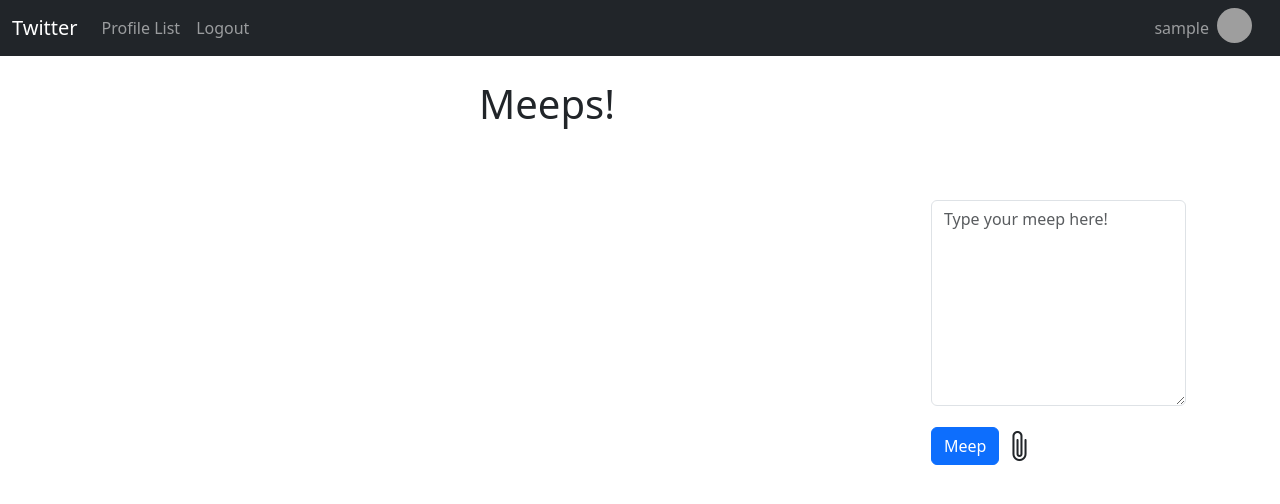
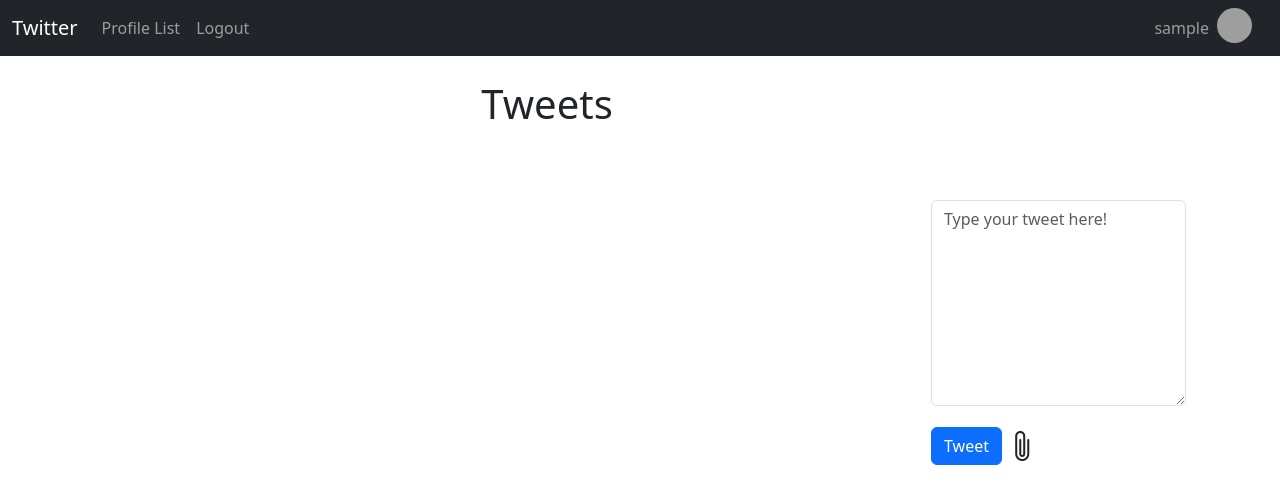
Before and after one commit to obatabba/Social, a Django app: page / in a window 1280 px wide. Shown: the top 504 px of the page. Run offline with Django 5.2, Linux system fonts and the light colour scheme; the visitor is signed in with stand-in values (Sample User, id 1); data that the repository does not hold is empty; some libraries are stand-ins or nearby versions; grey boxes are pictures that could not be loaded.

Commit message:
Rename meeps to tweets.

```diff
--- a/static/js/meep-actions.js
+++ b/static/js/tweet-actions.js
@@ -1,8 +1,8 @@
 let csrf_token;
 
-function like(meep_id) {
+function like(tweet_id) {
     event.preventDefault()
-    const url = `/meep_like/${meep_id}/`
+    const url = `/tweet_like/${tweet_id}/`
 
     let like_button = `<i class="bi bi-hand-thumbs-up" style="float: right; margin: -3px 3px 0 0;"></i>`
 
@@ -11,16 +11,18 @@ function like(meep_id) {
     $.ajax({
         type: 'POST',
         url: url,
-        data: {
-
+        // data: {
+        // },
+        headers: {
+            'X-CSRFToken': csrf_token
         },
         success: function (response) {
             if (response.action === 'like') {
-                document.getElementById(`like-btn${meep_id}`).innerHTML = unlike_button;
-                document.getElementById(`likes-count${meep_id}`).innerHTML = response.likes
+                document.getElementById(`like-btn${tweet_id}`).innerHTML = unlike_button;
+                document.getElementById(`likes-count${tweet_id}`).innerHTML = response.likes
             } else {
-                document.getElementById(`like-btn${meep_id}`).innerHTML = like_button;
-                document.getElementById(`likes-count${meep_id}`).innerHTML = response.likes
+                document.getElementById(`like-btn${tweet_id}`).innerHTML = like_button;
+                document.getElementById(`likes-count${tweet_id}`).innerHTML = response.likes
             }
         },
         error: function (xhr) {
@@ -33,16 +35,16 @@ function like(meep_id) {
 }
 
 
-document.getElementById("confirmDeleteBtn").addEventListener("click", deleteMeep);
+document.getElementById("confirmDeleteBtn").addEventListener("click", deleteTweet);
 
-function showDeleteModal(meepId) {
-    currentMeepId = meepId; // Store the ID for later use.
-    document.getElementById("meepDeleteModal").style.display = "block";
+function showDeleteModal(tweetId) {
+    currentTweetId = tweetId; // Store the ID for later use.
+    document.getElementById("tweetDeleteModal").style.display = "block";
 }
 
-function deleteMeep() {
+function deleteTweet() {
 
-    const deleteUrl = `/delete_meep/${currentMeepId}/`;
+    const deleteUrl = `/delete_tweet/${currentTweetId}/`;
 
     $.ajax({
         type: 'DELETE',
@@ -51,11 +53,11 @@ function deleteMeep() {
             'X-CSRFToken': csrf_token
         },
         success: function(response) {
-            // Hide meep delete modal
-            document.getElementById("meepDeleteModal").style.display = "none";
+            // Hide tweet delete modal
+            document.getElementById("tweetDeleteModal").style.display = "none";
 
-            // Add fade-out effect to the Meep
-            $(`#meep${currentMeepId}`).fadeOut(500, function() {
+            // Add fade-out effect to the tweet
+            $(`#tweet${currentTweetId}`).fadeOut(500, function() {
                 // Remove the element from DOM after the fade-out
                 $(this).remove();
             });
@@ -81,34 +83,34 @@ function deleteMeep() {
                 }
             }, 5000); // 5 seconds
 
-            currentMeepId = null;
+            currentTweetId = null;
         },
         error: function (xhr) {
-            console.error('Failed to delete the meep.');
+            console.error('Failed to delete the tweet.');
         }
     })
 }
 
-function showEditModal(meepId) {
+function showEditModal(tweetId) {
 
     // Display the modal
-    document.getElementById("meepEditModal").style.display = "block";
-    document.getElementById("meepEditModal").setAttribute('data-meepId', meepId);
+    document.getElementById("tweetEditModal").style.display = "block";
+    document.getElementById("tweetEditModal").setAttribute('data-tweetId', tweetId);
 
-    const meepBody = document.getElementById(`meepBody${meepId}`).innerText;
-    document.getElementById("meepEditText").value = meepBody;
+    const tweetBody = document.getElementById(`tweetBody${tweetId}`).innerText;
+    document.getElementById("tweetEditText").value = tweetBody;
 }
 
-document.getElementById('meepEditForm').addEventListener('submit', function (event) {
+document.getElementById('tweetEditForm').addEventListener('submit', function (event) {
     event.preventDefault(); // Prevent the default form submission
 
-    const form = document.getElementById('meepEditForm');
+    const form = document.getElementById('tweetEditForm');
     const formData = new FormData(form); // Create FormData object from form
 
     formData.append('csrfmiddlewaretoken', csrf_token);
 
-    const meepId = document.getElementById('meepEditModal').getAttribute('data-meepId');
-    const url = `/edit_meep/${meepId}/`
+    const tweetId = document.getElementById('tweetEditModal').getAttribute('data-tweetId');
+    const url = `/edit_tweet/${tweetId}/`
 
     $.ajax({
         url: url,
@@ -118,8 +120,8 @@ document.getElementById('meepEditForm').addEventListener('submit', function (eve
         contentType: false, // Prevent jQuery from setting a content type
 
         success: function (response) {
-            document.getElementById("meepEditModal").style.display = "none";
-            document.getElementById(`meepBody${meepId}`).innerHTML = response['modified_meep']
+            document.getElementById("tweetEditModal").style.display = "none";
+            document.getElementById(`tweetBody${tweetId}`).innerHTML = response['modified_tweet']
 
             // Show success message dynamically
             const messageContainer = document.getElementById('message-container');
--- a/twitter/admin.py
+++ b/twitter/admin.py
@@ -1,7 +1,7 @@
 from django.contrib import admin
 from django.contrib.auth.admin import UserAdmin as BaseUserAdmin
 from django.contrib.auth.models import User
-from .models import Meep, Profile
+from .models import Tweet, Profile
 
 
 class ProfileInline(admin.StackedInline):
@@ -14,4 +14,4 @@ class UserAdmin(BaseUserAdmin):
 
 admin.site.unregister(User)
 admin.site.register(User, UserAdmin)
-admin.site.register(Meep)
+admin.site.register(Tweet)
--- a/twitter/forms.py
+++ b/twitter/forms.py
@@ -1,7 +1,7 @@
 from django.contrib.auth.forms import UserCreationForm, UserChangeForm
 from django.contrib.auth.models import User
 from django import forms
-from .models import Meep, Profile
+from .models import Tweet, Profile
 
 
 class RegistrationForm(UserCreationForm):
@@ -32,18 +32,18 @@ class ProfilePicForm(forms.ModelForm):
         fields = ['profile_image']
 
 
-class MeepForm(forms.ModelForm):
+class TweetForm(forms.ModelForm):
     body = forms.CharField(
         required=True,
         label="",
         widget=forms.widgets.Textarea(
             attrs={
-                "placeholder": "Type your meep here!",
+                "placeholder": "Type your tweet here!",
                 "class": "form-control"
             }
         )
     )
 
     class Meta:
-        model = Meep
+        model = Tweet
         exclude = ['user', 'likes']
--- a/twitter/models.py
+++ b/twitter/models.py
@@ -20,10 +20,10 @@ class Profile(models.Model):
         return self.user.username
 
 
-class Meep(models.Model):
+class Tweet(models.Model):
     user = models.ForeignKey(
         User,
-        related_name='meeps',
+        related_name='tweets',
         on_delete=models.CASCADE
     )
     body = models.CharField(max_length=200)
--- a/twitter/templates/home.html
+++ b/twitter/templates/home.html
@@ -5,7 +5,7 @@
 <div class="container">
     <div class="row">
         <div class="col-8 offset-1">
-            <h1 class="text-center">Meeps!</h1>
+            <h1 class="text-center">Tweets</h1>
 
             <div class="sticky-top" style="top: 1em;" id="message-container">
                 {% if messages %}
@@ -19,25 +19,25 @@
             </div>
             <br><br>
 
-            {% if meeps %}
-                {% for meep in meeps %}
-                    {% include 'meeps.html' %}
+            {% if tweets %}
+                {% for tweet in tweets %}
+                    {% include 'tweets.html' %}
                 {% endfor %}
             {% endif %}
         </div>
 
-        <!-- Meep form -->
+        <!-- Tweet form -->
         <div class="col-3">
             {% if form %}<br><br><br><br><br>
             <form method="post" enctype="multipart/form-data">
                 {% csrf_token %}
 
-                <textarea name="body" class="form-control mb-3" rows="8"  placeholder="Type your meep here!" required></textarea>
+                <textarea name="body" class="form-control mb-3" rows="8"  placeholder="Type your tweet here!" required></textarea>
 
                 <input type="file" name="image" id="image" hidden>
 
                 <div>
-                    <button type="submit" class="btn btn-primary">Meep</button>
+                    <button type="submit" class="btn btn-primary">Tweet</button>
                     <label for="image" style="display:inline-block;
                     vertical-align:middle;">
                         <i class="bi bi-paperclip" style="font-size: xx-large; display:inline-block;
@@ -54,14 +54,14 @@
 </div>
 
 {% include 'login_modal.html' %}
-{% include 'meep_delete_modal.html' %}
-{% include 'meep_edit_modal.html' %}
+{% include 'tweet_delete_modal.html' %}
+{% include 'tweet_edit_modal.html' %}
 
 {% endblock %}
 
 {% block scripts %}
 
-<script src="{% static 'js/meep-actions.js' %}"></script>
+<script src="{% static 'js/tweet-actions.js' %}"></script>
 <script>
 
     csrf_token = "{{ csrf_token }}"
--- a/twitter/templates/meep_delete_modal.html
+++ /dev/null
@@ -1,11 +0,0 @@
-
-<!-- Meep Delete Confirm Modal -->
-<div id="meepDeleteModal" class="modal" style="display: none;">
-    <div class="modal-content">
-        <span class="close-btn" onclick="closeModal('meepDeleteModal')">&times;</span>
-        <h2>Are you sure you want to delete this meep ?</h2>
-        <p>This can't be undone.</p>
-        <button class="btn btn-primary mb-2" id="confirmDeleteBtn">Yes</button>
-        <button class="btn btn-secondary" onclick="closeModal('meepDeleteModal')">Cancel</button>
-    </div>
-</div>
--- a/twitter/templates/meep_edit_modal.html
+++ /dev/null
@@ -1,13 +0,0 @@
-
-<!-- Meep Edit Form Modal -->
-<div id="meepEditModal" class="modal" style="display: none;">
-    <div class="modal-content">
-        <span class="close-btn" onclick="closeModal('meepEditModal')">&times;</span>
-        <h2>Edit meep:</h2>
-        <form method="post" id="meepEditForm">
-            {% csrf_token %}
-            <textarea class="form-control mb-2" name="body" id="meepEditText"></textarea>
-            <button class="btn btn-primary mb-2" id="confirmEditBtn">Edit</button>
-        </form>
-    </div>
-</div>
--- /dev/null
+++ b/twitter/templates/tweet_delete_modal.html
@@ -0,0 +1,11 @@
+
+<!-- Tweet Delete Confirm Modal -->
+<div id="tweetDeleteModal" class="modal" style="display: none;">
+    <div class="modal-content">
+        <span class="close-btn" onclick="closeModal('tweetDeleteModal')">&times;</span>
+        <h2>Are you sure you want to delete this tweet ?</h2>
+        <p>This can't be undone.</p>
+        <button class="btn btn-primary mb-2" id="confirmDeleteBtn">Yes</button>
+        <button class="btn btn-secondary" onclick="closeModal('tweetDeleteModal')">Cancel</button>
+    </div>
+</div>
--- /dev/null
+++ b/twitter/templates/tweet_edit_modal.html
@@ -0,0 +1,13 @@
+
+<!-- Tweet Edit Form Modal -->
+<div id="tweetEditModal" class="modal" style="display: none;">
+    <div class="modal-content">
+        <span class="close-btn" onclick="closeModal('tweetEditModal')">&times;</span>
+        <h2>Edit tweet:</h2>
+        <form method="post" id="tweetEditForm">
+            {% csrf_token %}
+            <textarea class="form-control mb-2" name="body" id="tweetEditText"></textarea>
+            <button class="btn btn-primary mb-2" id="confirmEditBtn">Edit</button>
+        </form>
+    </div>
+</div>
--- a/twitter/urls.py
+++ b/twitter/urls.py
@@ -13,7 +13,7 @@ urlpatterns = [
     path('logout/', views.CustomLogoutView.as_view(), name='logout'),
     path('register/', views.register, name='register'),
     path('edit_profile/', views.edit_profile, name='edit_profile'),
-    path('meep_like/<int:meep_id>/', views.meep_like, name='meep_like'),
-    path('delete_meep/<int:meep_id>/', views.delete_meep, name='delete_meep'),
-    path('edit_meep/<int:meep_id>/', views.edit_meep, name='edit_meep'),
+    path('tweet_like/<int:tweet_id>/', views.tweet_like, name='tweet_like'),
+    path('delete_tweet/<int:tweet_id>/', views.delete_tweet, name='delete_tweet'),
+    path('edit_tweet/<int:tweet_id>/', views.edit_tweet, name='edit_tweet'),
 ]
--- a/twitter/views.py
+++ b/twitter/views.py
@@ -6,8 +6,8 @@ from django.contrib.auth import login
 from django.contrib import messages
 from django.http import HttpResponseForbidden, HttpResponseNotAllowed, JsonResponse
 
-from .models import Meep, Profile
-from .forms import MeepForm, ProfileEditForm, ProfilePicForm, RegistrationForm
+from .models import Tweet, Profile
+from .forms import TweetForm, ProfileEditForm, ProfilePicForm, RegistrationForm
 
 
 class CustomLogoutView(LogoutView):
@@ -31,27 +31,27 @@ def register(request):
 
 
 def home(request):
-    meeps = Meep.objects.all().order_by('-created_at')
+    tweets = Tweet.objects.all().order_by('-created_at')
     form = None
     if request.user.is_authenticated:
-        form = MeepForm()
+        form = TweetForm()
 
         if request.method == 'POST':
-            form = MeepForm(request.POST, request.FILES)
+            form = TweetForm(request.POST, request.FILES)
             if form.is_valid():
-                meep = form.save(commit=False)
-                meep.user = request.user
-                meep.save()
-                messages.success(request, 'Your meep has been posted!')
+                tweet = form.save(commit=False)
+                tweet.user = request.user
+                tweet.save()
+                messages.success(request, 'Your tweet has been posted!')
                 return redirect('home')
 
-    return render(request, 'home.html', {'meeps': meeps, 'form': form})
+    return render(request, 'home.html', {'tweets': tweets, 'form': form})
 
 
 @login_required()
 def profile(request, id):
     profile= get_object_or_404(Profile, user_id=id)
-    meeps = Meep.objects.filter(user_id=id).order_by("-created_at")
+    tweets = Tweet.objects.filter(user_id=id).order_by("-created_at")
 
     if request.method == 'POST':
         action = request.POST['action']
@@ -61,7 +61,7 @@ def profile(request, id):
             request.user.profile.follows.remove(profile)
         request.user.save()
 
-    return render(request, 'profile.html', {'profile': profile, 'meeps': meeps})
+    return render(request, 'profile.html', {'profile': profile, 'tweets': tweets})
 
 
 @login_required()
@@ -115,23 +115,23 @@ def profile_list(request):
     return render(request, 'profile_list.html', {'profiles': profiles})
 
 
-def meep_like(request, meep_id):
+def tweet_like(request, tweet_id):
     if not request.user.is_authenticated:
         return HttpResponseForbidden()
 
-    meep = get_object_or_404(Meep, id=meep_id)
+    tweet = get_object_or_404(Tweet, id=tweet_id)
 
     if request.method == 'POST':
-        if meep.likes.filter(id=request.user.id).exists():
-            meep.likes.remove(request.user)
+        if tweet.likes.filter(id=request.user.id).exists():
+            tweet.likes.remove(request.user)
             value = 'unlike'
         else:
-            meep.likes.add(request.user)
+            tweet.likes.add(request.user)
             value = 'like'
 
         data = {
             'action': value,
-            'likes': meep.likes_count()
+            'likes': tweet.likes_count()
         }
         return JsonResponse(data, safe=False)
 
@@ -139,29 +139,29 @@ def meep_like(request, meep_id):
 
 
 @login_required()
-def delete_meep(request, meep_id):
+def delete_tweet(request, tweet_id):
     if request.method == 'DELETE':
-        meep = get_object_or_404(Meep, id=meep_id)
-        if request.user == meep.user:
-            meep.delete()
-            return JsonResponse({'message': 'Meep deleted successfully.' }, status=200)
+        tweet = get_object_or_404(Tweet, id=tweet_id)
+        if request.user == tweet.user:
+            tweet.delete()
+            return JsonResponse({'message': 'Tweet deleted successfully.' }, status=200)
         else:
             return HttpResponseForbidden()
     return HttpResponseNotAllowed(['DELETE'])
 
 
 @login_required()
-def edit_meep(request, meep_id):
+def edit_tweet(request, tweet_id):
     if request.method == 'POST':
-        meep = get_object_or_404(Meep, id=meep_id)
-        if request.user == meep.user:
-            form = MeepForm(request.POST)
+        tweet = get_object_or_404(Tweet, id=tweet_id)
+        if request.user == tweet.user:
+            form = TweetForm(request.POST)
             if form.is_valid():
                 data = form.cleaned_data['body']
-                meep.body = data
-                meep.save()
+                tweet.body = data
+                tweet.save()
                 return JsonResponse(
-                    {'modified_meep': meep.body, 'message': 'Meep edited successfully.' })
+                    {'modified_tweet': tweet.body, 'message': 'Tweet edited successfully.' })
         else:
             return JsonResponse({'error': 'Not allowed.'}, status=403)
     return HttpResponseNotAllowed(['POST',])
```
Also changed, not shown: twitter/templates/profile.html (+6 -6 lines), twitter/templates/tweets.html (renamed from twitter/templates/meeps.html, +16 -16 lines), twitter/migrations/0003_tweet.py, twitter/migrations/0004_profile_profile_image.py, twitter/migrations/0006_tweet_likes.py, twitter/migrations/0007_tweet_image.py.
